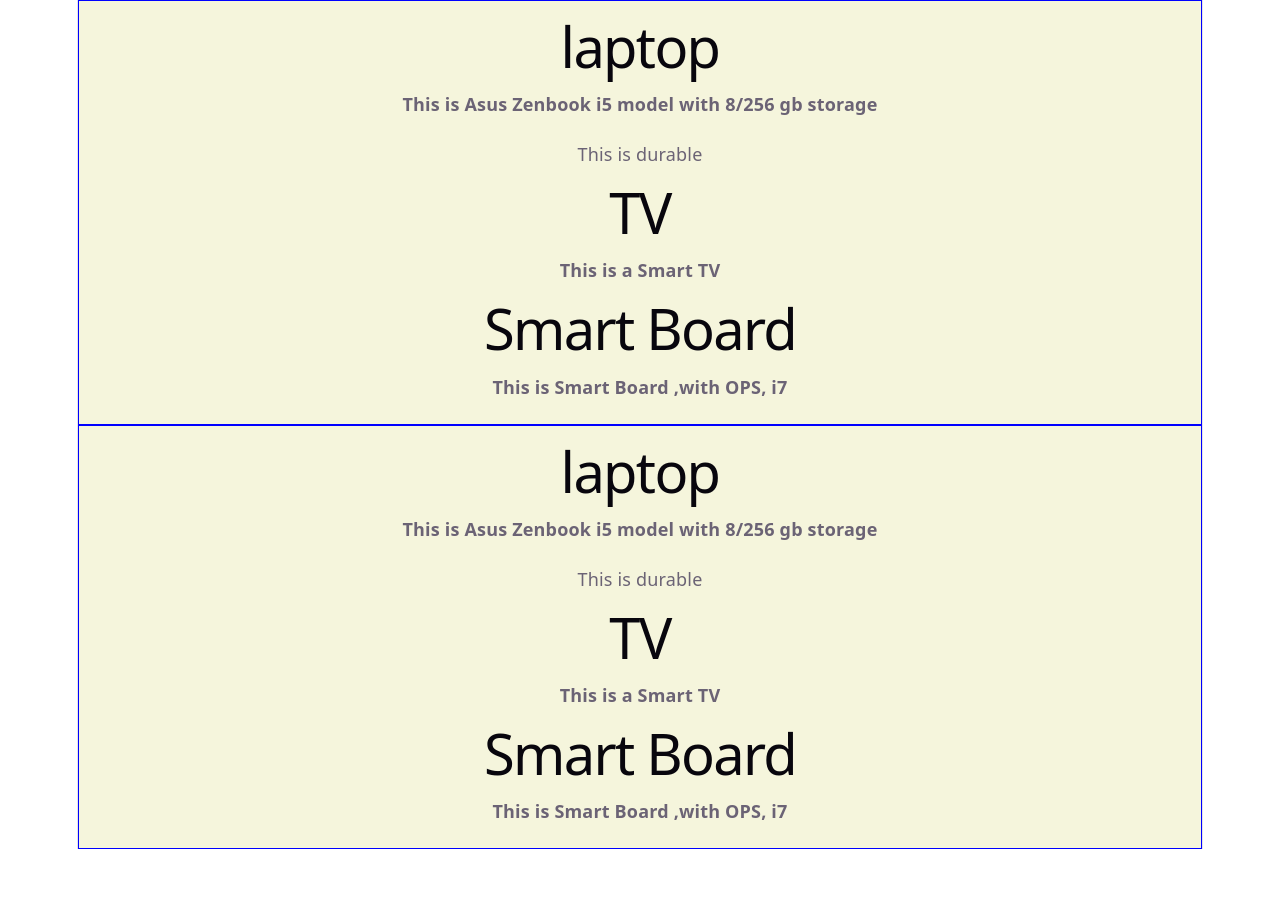
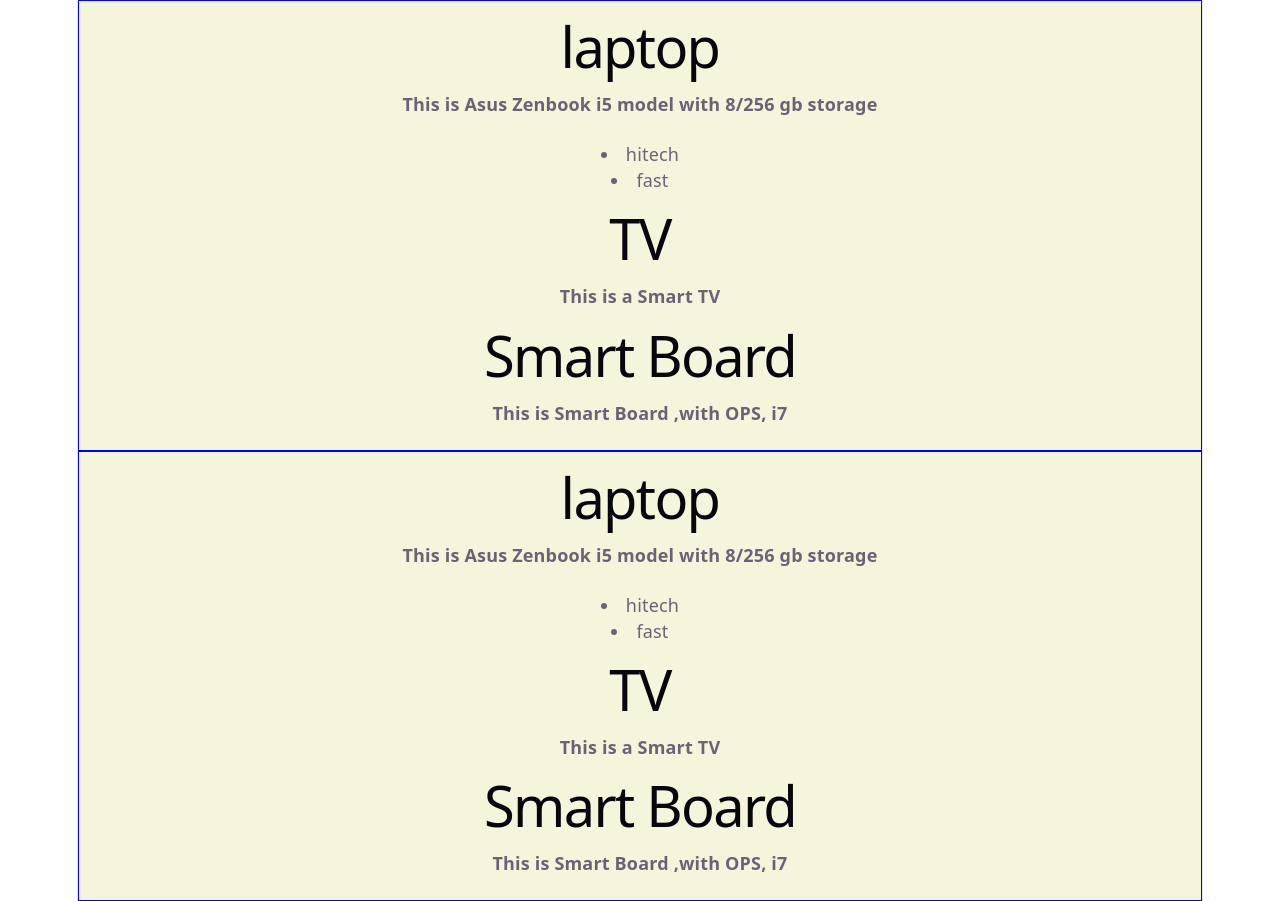
Before and after one commit to sadiksha-kc-neupane/React_Learning, a React (Vite) app: page / in a window 1280 px wide. Before the commit the page ends 849 px from the top, so only its background shows below. Built offline with nearby package versions, Linux system fonts and the light colour scheme.

Commit message:
rendering array using map function

```diff
--- a/src/Product&Desc.jsx
+++ b/src/Product&Desc.jsx
@@ -2,18 +2,18 @@
 import "./Product_Desc.css";
 
 function Product_Desc() {
-  // let features = ["hitech", "fast", "durable"];
-  let features2 = {
-    a: "This is durable",
-    b: "This is fast",
-    c: "This has 1 year waranty",
-  };
+  let features = ["hitech", "fast"];
+  // let features2 = {
+  //   a: "This is durable",
+  //   b: "This is fast",
+  //   c: "This has 1 year waranty",
+  // };
   return (
     <div className="Product_Desc">
       <Product
         title={"laptop"}
         description={"This is Asus Zenbook  i5 model with 8/256 gb storage"}
-        features2={features2.a}
+        features={features}
       />
       <Product title={"TV"} description={"This is a Smart TV"} />
       <Product
--- a/src/product.jsx
+++ b/src/product.jsx
@@ -1,10 +1,11 @@
-function Product({ title, description, features2 }) {
+function Product({ title, description, features = [] }) {
   // console.log(features);
+  const lists = features.map((feature) => <li>{feature}</li>);
   return (
     <div className="Product">
       <h1>{title}</h1>
       <h4>{description}</h4>
-      <p>{features2}</p>
+      <p>{lists}</p>
     </div>
   );
 }
```
